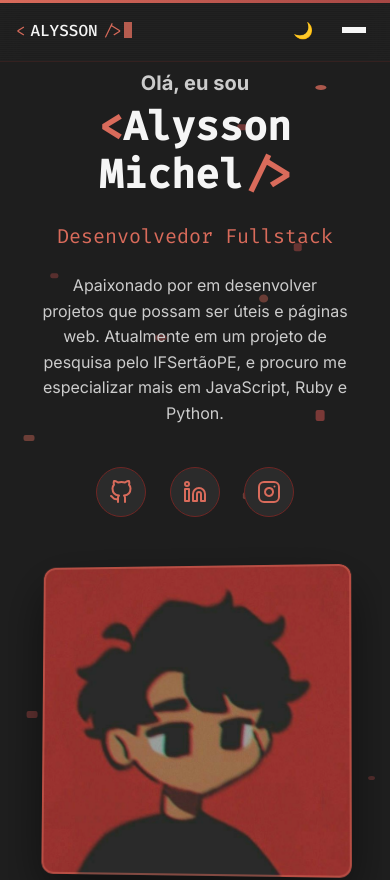
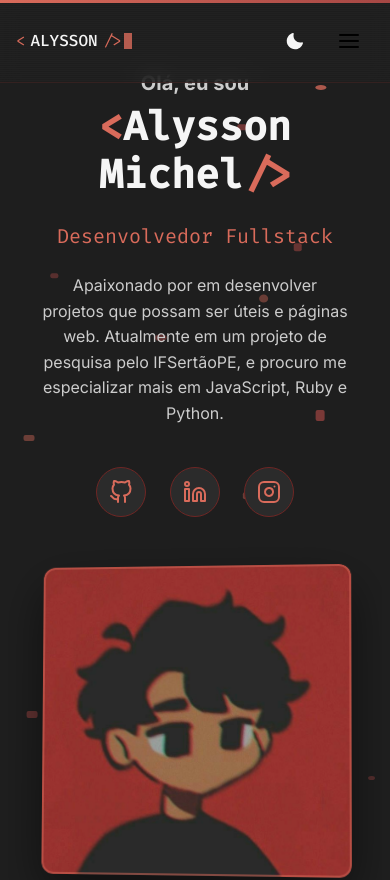
Before and after one commit to aIlyson/webprt, a Next.js app: page / in a window 390 px wide. Shown: the top 880 px of the page. Built offline with nearby package versions, Linux system fonts and the light colour scheme.

Commit message:
feat: add SVG icons and mobile menu

```diff
--- /dev/null
+++ b/src/common/svg/MenuIcon.tsx
@@ -0,0 +1,32 @@
+import React from "react";
+
+const MenuIcon: React.FC = () => (
+  <svg
+    width="24"
+    height="24"
+    viewBox="0 0 24 24"
+    fill="none"
+    xmlns="http://www.w3.org/2000/svg"
+  >
+    <path
+      d="M3 12H21"
+      stroke="currentColor"
+      strokeWidth="2"
+      strokeLinecap="round"
+    />
+    <path
+      d="M3 6H21"
+      stroke="currentColor"
+      strokeWidth="2"
+      strokeLinecap="round"
+    />
+    <path
+      d="M3 18H21"
+      stroke="currentColor"
+      strokeWidth="2"
+      strokeLinecap="round"
+    />
+  </svg>
+);
+
+export default MenuIcon;
--- /dev/null
+++ b/src/common/svg/MoonIcon.tsx
@@ -0,0 +1,9 @@
+import React from "react";
+
+const MoonIcon = () => (
+  <svg viewBox="0 0 24 24" xmlns="http://www.w3.org/2000/svg">
+    <path d="M21.4,13.7C20.6,13.9,19.8,14,19,14c-5,0-9-4-9-9c0-0.8,0.1-1.6,0.3-2.4c0.1-0.3,0-0.7-0.3-1 c-0.3-0.3-0.6-0.4-1-0.3C4.3,2.7,1,7.1,1,12c0,6.1,4.9,11,11,11c4.9,0,9.3-3.3,10.6-8.1c0.1-0.3,0-0.7-0.3-1 C22,13.7,21.7,13.6,21.4,13.7z" />
+  </svg>
+);
+
+export default MoonIcon;
--- /dev/null
+++ b/src/common/svg/SunIcon.tsx
@@ -0,0 +1,19 @@
+import React from "react";
+
+const SunIcon = () => (
+  <svg viewBox="0 0 24 24" fill="none" xmlns="http://www.w3.org/2000/svg">
+    <g stroke="currentColor" strokeWidth="1.5" strokeLinecap="round">
+      <circle cx="12" cy="12" r="4" />
+      <path d="M12 5V3" />
+      <path d="M12 21v-2" />
+      <path d="M16.95 7.05l1.414-1.414" />
+      <path d="M5.636 18.364L7.05 16.95" />
+      <path d="M19 12h2" />
+      <path d="M3 12h2" />
+      <path d="M16.95 16.95l1.414 1.414" />
+      <path d="M5.636 5.636L7.05 7.05" />
+    </g>
+  </svg>
+);
+
+export default SunIcon;
--- a/src/containers/navbar/NavBar.module.css
+++ b/src/containers/navbar/NavBar.module.css
@@ -1,29 +1,34 @@
 .nav {
+  background-color: rgba(30, 30, 30, 0.8);
   position: fixed;
   top: 0;
   left: 0;
   width: 100%;
+  padding: 1rem 0;
+  border-bottom: 1px solid rgba(146, 51, 49, 0.2);
+  backdrop-filter: blur(10px);
+  transition: all 0.3s ease;
   z-index: 1000;
-  padding: 1rem 0;
-  background-color: rgba(30, 30, 30, 0.8);
-  backdrop-filter: blur(10px);
-  border-bottom: 1px solid rgba(146, 51, 49, 0.2);
-  transition: all 0.3s ease;
 }
 
 .nav.scrolled {
+  background-color: rgba(30, 30, 30, 0.95);
   padding: 0.5rem 0;
-  background-color: rgba(30, 30, 30, 0.95);
   box-shadow: 0 4px 20px rgba(0, 0, 0, 0.2);
 }
 
+.nav.menuOpen {
+  background-color: rgba(30, 30, 30, 0.98) !important;
+  backdrop-filter: blur(15px);
+}
+
 .scrollProgress {
+  background: linear-gradient(90deg, var(--accent), var(--primary-light));
   position: fixed;
   top: 0;
   left: 0;
   right: 0;
   height: 3px;
-  background: linear-gradient(90deg, var(--accent), var(--primary-light));
   transform-origin: 0%;
   z-index: 1001;
 }
@@ -34,11 +39,9 @@
   left: 0;
   width: 100%;
   height: 100%;
-  background: linear-gradient(
-    to bottom,
-    rgba(255, 255, 255, 0.03) 1px,
-    transparent 1px
-  );
+  background: linear-gradient(to bottom,
+      rgba(255, 255, 255, 0.03) 1px,
+      transparent 1px);
   background-size: 100% 2px;
   pointer-events: none;
   opacity: 0.5;
@@ -54,12 +57,12 @@
 }
 
 .logo {
+  color: var(--text-base);
+  position: relative;
   display: flex;
   align-items: center;
   font-family: 'Fira Code', monospace;
   font-size: 1.2rem;
-  color: var(--text-base);
-  position: relative;
 }
 
 .logoAccent {
@@ -67,15 +70,15 @@
 }
 
 .logoText {
+  font-weight: 500;
   margin: 0 0.3rem;
-  font-weight: 500;
 }
 
 .cursor {
+  background-color: var(--accent);
   display: inline-block;
   width: 8px;
   height: 1rem;
-  background-color: var(--accent);
   margin-left: 2px;
 }
 
@@ -104,12 +107,12 @@
 }
 
 .underline {
+  background-color: var(--accent);
   position: absolute;
   bottom: 0;
   left: 0;
   width: 0;
   height: 2px;
-  background-color: var(--accent);
   transition: width 0.3s ease;
 }
 
@@ -125,19 +128,29 @@
 }
 
 .themeToggle {
+  background: none;
+  color: var(--text-base);
   position: relative;
-  background: none;
+  display: flex;
+  align-items: center;
+  padding: 0.5rem;
   border: none;
   cursor: pointer;
-  padding: 0.5rem;
-  color: var(--text-base);
+  justify-content: center;
+}
+
+.themeIcon {
+  width: 30px;
+  height: 30px;
   display: flex;
   align-items: center;
   justify-content: center;
 }
 
-.themeIcon {
-  font-size: 1.2rem;
+.themeIcon svg {
+  width: 100%;
+  height: 100%;
+  fill: currentColor;
 }
 
 .themeToggleBorder {
@@ -156,30 +169,174 @@
   opacity: 1;
 }
 
-.mobileMenu {
-  display: none;
+.mobileMenuButton {
+  background: none;
+  position: relative;
+  border: none;
+  cursor: pointer;
+  padding: 0.8rem;
+  display: flex;
+  justify-content: center;
+  align-items: center;
+  border-radius: 4px;
+  transition: all 0.3s ease;
+  z-index: 1001;
 }
 
-.mobileMenuButton {
-  background: none;
-  border: none;
-  cursor: pointer;
-  padding: 0.5rem;
+
+.mobileMenuButton:hover {
+  background: rgba(146, 51, 49, 0.1);
+}
+
+.mobileMenuButton:active {
+  transform: scale(0.95);
+}
+
+.menuIcon {
+  position: relative;
+  width: 24px;
+  height: 24px;
   display: flex;
-  flex-direction: column;
-  gap: 0.3rem;
+  justify-content: center;
+  align-items: center;
+}
+
+.menuIcon svg {
+  position: absolute;
+  transition: opacity 0.3s ease;
+}
+
+.mobileMenuButton.open .menuIcon svg {
+  opacity: 0;
+}
+
+.mobileMenuButton.open {
+  background: rgba(146, 51, 49, 0.2);
 }
 
 .menuLine {
+  position: absolute;
   display: block;
-  width: 24px;
+  width: 100%;
   height: 2px;
   background-color: var(--text-base);
+  transition: all 0.3s cubic-bezier(0.4, 0, 0.2, 1);
+  transform-origin: center;
+}
+
+.mobileMenuButton.open .menuLine {
+  background-color: var(--accent);
+}
+
+.mobileMenuButton.open .menuLine {
+  background-color: var(--accent);
+}
+
+.mobileNavContainer {
+  position: absolute;
+  top: 100%;
+  left: 0;
+  width: 100%;
+  background: linear-gradient(135deg,
+      rgba(20, 20, 20, 0.98) 0%,
+      rgba(30, 30, 30, 0.98) 100%);
+  border-top: 1px solid rgba(146, 51, 49, 0.3);
+  border-bottom: 1px solid rgba(146, 51, 49, 0.3);
+  overflow: hidden;
+  z-index: 999;
+  box-shadow: 0 10px 30px rgba(0, 0, 0, 0.3);
+  backdrop-filter: blur(15px);
+}
+
+.mobileNavItems {
+  display: flex;
+  flex-direction: column;
+  padding: 0.5rem 0;
+}
+
+.mobileNavLink {
+  color: var(--text-muted);
+  position: relative;
+  display: block;
+  text-decoration: none;
+  font-family: 'Inter', sans-serif;
+  font-weight: 500;
+  margin: 0 0.5rem;
+  padding: 1rem 2rem;
+  border-radius: 4px;
   transition: all 0.3s ease;
 }
 
-.mobileMenuButton:hover .menuLine {
+.mobileNavLink:hover {
+  background: rgba(146, 51, 49, 0.1);
+  color: var(--text-base);
+}
+
+.mobileNavLink.active {
+  background: rgba(146, 51, 49, 0.15);
+  color: var(--accent);
+}
+
+.mobileUnderline {
   background-color: var(--accent);
+  position: absolute;
+  bottom: 0.5rem;
+  left: 2rem;
+  width: calc(100% - 4rem);
+  height: 1px;
+  transform-origin: left center;
+  transition: transform 0.3s ease;
+}
+
+.mobileNavLink.active .mobileUnderline {
+  transform: scaleX(1);
+}
+
+.mobileNavContainer {
+  transform-origin: top center;
+}
+
+.mobileNavContainer[data-state="open"] {
+  animation: navDown 0.3s ease-out;
+}
+
+.mobileNavContainer[data-state="closed"] {
+  animation: navUp 0.2s ease-in;
+}
+
+@keyframes navDown {
+  from {
+    opacity: 0;
+    transform: translateY(-10px);
+  }
+
+  to {
+    opacity: 1;
+    transform: translateY(0);
+  }
+}
+
+@keyframes navUp {
+  from {
+    opacity: 1;
+    transform: translateY(0);
+  }
+
+  to {
+    opacity: 0;
+    transform: translateY(-10px);
+  }
+}
+
+/* ---- responsive ---- */
+@media (min-width: 769px) {
+  .mobileNavContainer {
+    display: none;
+  }
+
+  .mobileMenu {
+    display: none;
+  }
 }
 
 @media (max-width: 768px) {
@@ -206,6 +363,16 @@
   }
 
   .themeIcon {
-    font-size: 1rem;
+    width: 18px;
+    height: 18px;
+  }
+
+  .mobileNavLink {
+    padding: 0.8rem 1.5rem;
+  }
+
+  .mobileUnderline {
+    left: 1.5rem;
+    width: calc(100% - 3rem);
   }
 }
--- a/src/containers/navbar/index.tsx
+++ b/src/containers/navbar/index.tsx
@@ -1,12 +1,17 @@
+// src/components/NavBar/NavBar.tsx
 import React, { useEffect, useState } from "react";
-import { motion, useScroll, useMotionValueEvent } from "framer-motion";
+import { motion, useScroll, useMotionValueEvent, AnimatePresence } from "framer-motion";
 import { useAppContext } from "../../common/context/appContext";
 import styles from "./NavBar.module.css";
+import MoonIcon from "../../common/svg/MoonIcon";
+import SunIcon from "../../common/svg/SunIcon";
+import MenuIcon from "../../common/svg/MenuIcon";
 
 const NavBar: React.FC = () => {
   const { theme, toggleTheme } = useAppContext();
   const [isScrolled, setIsScrolled] = useState(false);
   const [activeSection, setActiveSection] = useState("home");
+  const [isMenuOpen, setIsMenuOpen] = useState(false);
   const { scrollYProgress } = useScroll();
   const [scrollProgress, setScrollProgress] = useState(0);
 
@@ -17,6 +22,10 @@ const NavBar: React.FC = () => {
   useEffect(() => {
     const handleScroll = () => {
       setIsScrolled(window.scrollY > 10);
+
+      if (isMenuOpen) {
+        setIsMenuOpen(false);
+      }
 
       const sections = document.querySelectorAll("section");
       sections.forEach((section) => {
@@ -33,7 +42,7 @@ const NavBar: React.FC = () => {
 
     window.addEventListener("scroll", handleScroll);
     return () => window.removeEventListener("scroll", handleScroll);
-  }, []);
+  }, [isMenuOpen]);
 
   const navItems = [
     { name: "Início", href: "#home", id: "home" },
@@ -41,6 +50,10 @@ const NavBar: React.FC = () => {
     { name: "Projetos", href: "#projects", id: "projects" },
     { name: "Contato", href: "#contact", id: "contact" },
   ];
+
+  const toggleMenu = () => {
+    setIsMenuOpen(!isMenuOpen);
+  };
 
   return (
     <>
@@ -50,7 +63,9 @@ const NavBar: React.FC = () => {
       />
 
       <motion.nav
-        className={`${styles.nav} ${isScrolled ? styles.scrolled : ""}`}
+        className={`${styles.nav} ${isScrolled ? styles.scrolled : ""} ${
+          isMenuOpen ? styles.menuOpen : ""
+        }`}
         initial={{ y: -100 }}
         animate={{ y: 0 }}
         transition={{ duration: 0.5 }}
@@ -95,36 +110,107 @@ const NavBar: React.FC = () => {
           </div>
 
           <div className={styles.controls}>
-            <button
+            <motion.button
               onClick={toggleTheme}
               className={styles.themeToggle}
               aria-label="Alternar tema"
+              whileHover={{ scale: 1.1 }}
+              whileTap={{ scale: 0.9 }}
             >
-              <motion.span
+              <motion.div
                 key={theme}
-                initial={{ opacity: 0, scale: 0.5 }}
-                animate={{ opacity: 1, scale: 1 }}
+                initial={{ opacity: 0, rotate: -90 }}
+                animate={{ opacity: 1, rotate: 0 }}
+                transition={{ duration: 0.3 }}
                 className={styles.themeIcon}
               >
-                {theme === "light" ? "🌙" : "☀️"}
-              </motion.span>
+                {theme === "light" ? <MoonIcon /> : <SunIcon />}
+              </motion.div>
               <span className={styles.themeToggleBorder} />
-            </button>
+            </motion.button>
 
             <div className={styles.mobileMenu}>
-              <button
-                className={styles.mobileMenuButton}
-                aria-label="Menu mobile"
+              <motion.button
+                className={`${styles.mobileMenuButton} ${
+                  isMenuOpen ? styles.open : ""
+                }`}
+                aria-label={isMenuOpen ? "Fechar menu" : "Abrir menu"}
+                onClick={toggleMenu}
+                whileTap={{ scale: 0.9 }}
               >
                 <span className={styles.menuIcon}>
-                  <span className={styles.menuLine} />
-                  <span className={styles.menuLine} />
-                  <span className={styles.menuLine} />
+                  <MenuIcon />
+                  {isMenuOpen && (
+                    <>
+                      <motion.span
+                        className={styles.menuLine}
+                        initial={{ opacity: 0 }}
+                        animate={{
+                          opacity: 1,
+                          y: 6,
+                          rotate: 45,
+                        }}
+                        transition={{ duration: 0.3 }}
+                      />
+                      <motion.span
+                        className={styles.menuLine}
+                        animate={{ opacity: 0 }}
+                        transition={{ duration: 0.3 }}
+                      />
+                      <motion.span
+                        className={styles.menuLine}
+                        initial={{ opacity: 0 }}
+                        animate={{
+                          opacity: 1,
+                          y: -6,
+                          rotate: -45,
+                        }}
+                        transition={{ duration: 0.3 }}
+                      />
+                    </>
+                  )}
                 </span>
-              </button>
+              </motion.button>
             </div>
           </div>
         </div>
+
+        <AnimatePresence>
+          {isMenuOpen && (
+            <motion.div
+              className={styles.mobileNavContainer}
+              initial={{ opacity: 0, height: 0 }}
+              animate={{ opacity: 1, height: "auto" }}
+              exit={{ opacity: 0, height: 0 }}
+              transition={{ duration: 0.3, ease: "easeInOut" }}
+            >
+              <div className={styles.mobileNavItems}>
+                {navItems.map((item, index) => (
+                  <motion.a
+                    key={item.name}
+                    href={item.href}
+                    className={`${styles.mobileNavLink} ${
+                      activeSection === item.id ? styles.active : ""
+                    }`}
+                    initial={{ x: -20, opacity: 0 }}
+                    animate={{ x: 0, opacity: 1 }}
+                    exit={{ x: -20, opacity: 0 }}
+                    transition={{ duration: 0.2, delay: index * 0.1 }}
+                    onClick={() => setIsMenuOpen(false)}
+                  >
+                    {item.name}
+                    <motion.span
+                      className={styles.mobileUnderline}
+                      initial={{ scaleX: 0 }}
+                      animate={{ scaleX: activeSection === item.id ? 1 : 0 }}
+                      transition={{ duration: 0.3 }}
+                    />
+                  </motion.a>
+                ))}
+              </div>
+            </motion.div>
+          )}
+        </AnimatePresence>
       </motion.nav>
     </>
   );
```
